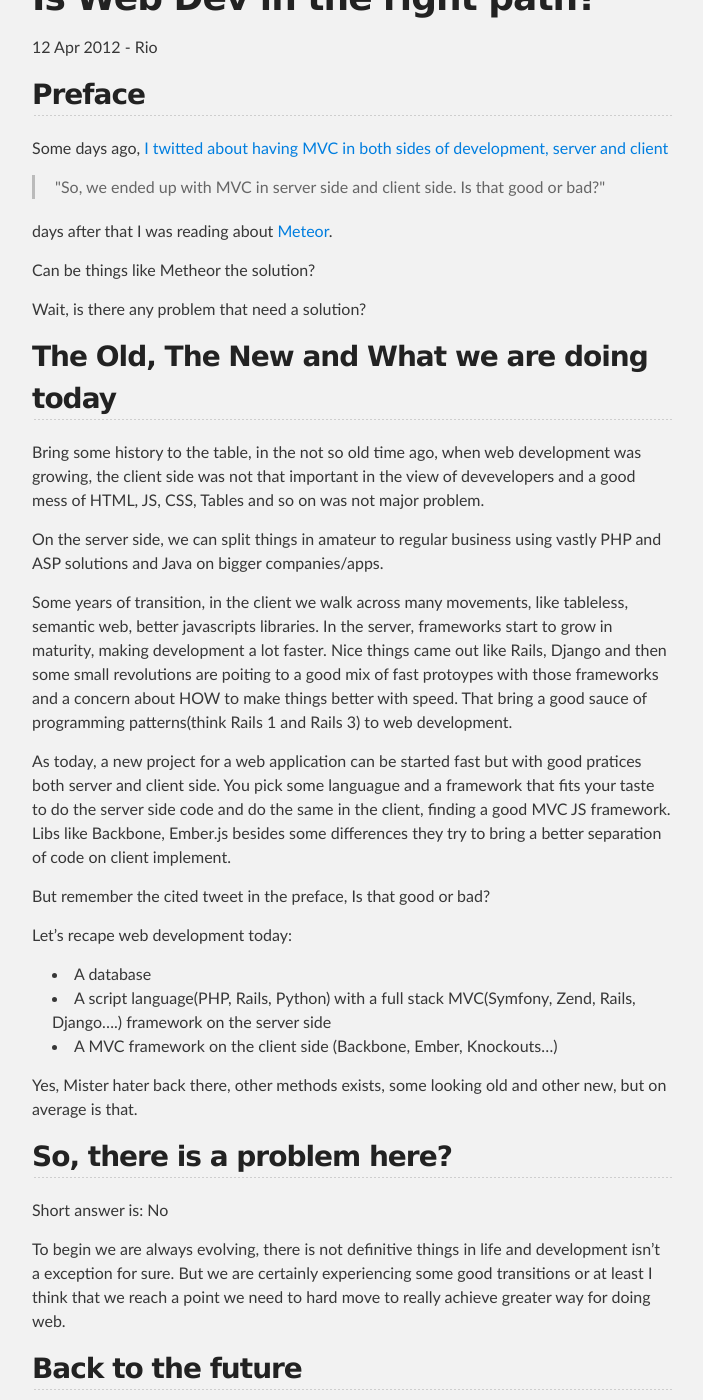
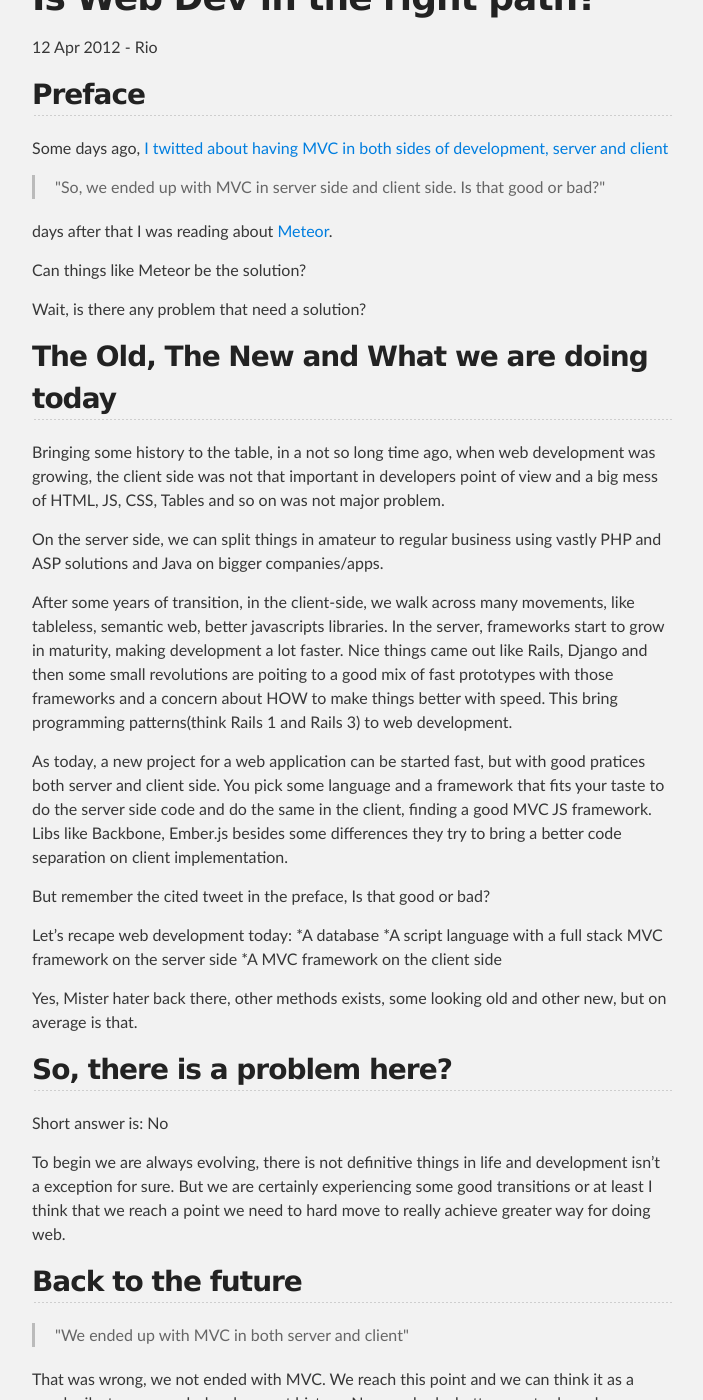
Before and after one commit to lucasts/lucasts.github.com, a Jekyll site: the page built from _posts/2012-04-12-web-dev-is-in-the-right-path.md, in a window 1280 px wide and 1400 px high, scrolled down 289 px. Shown: the whole window, without its empty margins (288-991 px from the left). Built offline with Jekyll 4.4.1, drawn with Linux system fonts in a browser that asks for light colours; some of the changed text lies outside the part shown.

Commit message:
correcoes sugeridas pelo henrique

```diff
--- a/_posts/2012-04-12-web-dev-is-in-the-right-path.md
+++ b/_posts/2012-04-12-web-dev-is-in-the-right-path.md
@@ -17,7 +17,7 @@
 
 days after that I  was reading about [Meteor](http://meteor.com/).
 
-Can be things like Metheor the solution?
+Can things like Meteor be  the solution?
 
 Wait, is there any problem that need a solution?
 
@@ -25,27 +25,27 @@
 The Old, The New and What we are doing today
 --------------------------------------------
 
-Bring some history to the table, in the not so old time ago, when web development was growing, the client side was not that important
-in the view of devevelopers and a good mess of HTML, JS, CSS, Tables and so on was not major problem.
+Bringing some history to the table, in a not so long time ago, when web development was growing, the client side was not that important
+in developers point of view and a big mess of HTML, JS, CSS, Tables and so on was not major problem.
 
 On the server side, we can split things in amateur to regular business using vastly PHP and ASP solutions and Java on bigger companies/apps.
 
-Some years of transition,  in the client we walk across many movements, like tableless, semantic web, better javascripts libraries.  In the server,
+After some years of transition,  in the client-side, we walk across many movements, like tableless, semantic web, better javascripts libraries.  In the server,
 frameworks start to grow in maturity, making development a lot faster. Nice things came out like Rails, Django and then some small revolutions are poiting
-to a good mix of fast protoypes with those frameworks and a concern about HOW to make things better with speed.  That bring a good sauce of
+to a good mix of fast prototypes with those frameworks and a concern about HOW to make things better with speed.  This bring
 programming patterns(think Rails 1 and Rails 3) to web development.
 
-As today, a new project for a web application can be started fast but with good pratices both server and client side.
-You pick some languague and a framework that fits your taste to do the server side code and do the same in the client,
-finding a good MVC JS framework. Libs like Backbone, Ember.js besides some differences they try to bring a better separation of code on client
-implement.
+As today, a new project for a web application can be started fast, but with good pratices both server and client side.
+You pick some language and a framework that fits your taste to do the server side code and do the same in the client,
+finding a good MVC JS framework. Libs like Backbone, Ember.js besides some differences they try to bring a better code separation on client
+implementation.
 
 But remember the cited tweet in the preface, Is that good or bad?
 
 Let's recape web development today:
-- A database
-- A script language(PHP, Rails, Python) with a full stack MVC(Symfony, Zend, Rails, Django....) framework on the server side
-- A MVC framework on the client side (Backbone, Ember, Knockouts...)
+*A database
+*A script language with a full stack MVC framework on the server side
+*A MVC framework on the client side
 
 Yes, Mister hater back there, other methods exists, some looking old and other new, but on average is that.
 
@@ -61,8 +61,6 @@
 Back to the future
 ------------------
 
-look the begin og my tweet
-
 <blockquote>"We ended up with MVC in both server and client"</blockquote>
 
 That was wrong, we not ended with MVC. We reach this point and we can think it as a good milestone on web development history.
@@ -100,6 +100,6 @@
 Web development is moving fast, from client mess years ago we made a better way to do things. We are reaching the maximum that
 we can extract from the infrastructure(http, browsers, languages), but some is there yet to be improved.
 
-How in the next years we will develpment without duplication of code and maintaing flexibility of choices
+How will we develop in the next years without duplication of code and maintaining choices flexibility?
 
 Right path? Well, better it be.
```
Also changed, not shown: other parts of _posts/2012-04-12-web-dev-is-in-the-right-path.md (+4 -2 lines).
